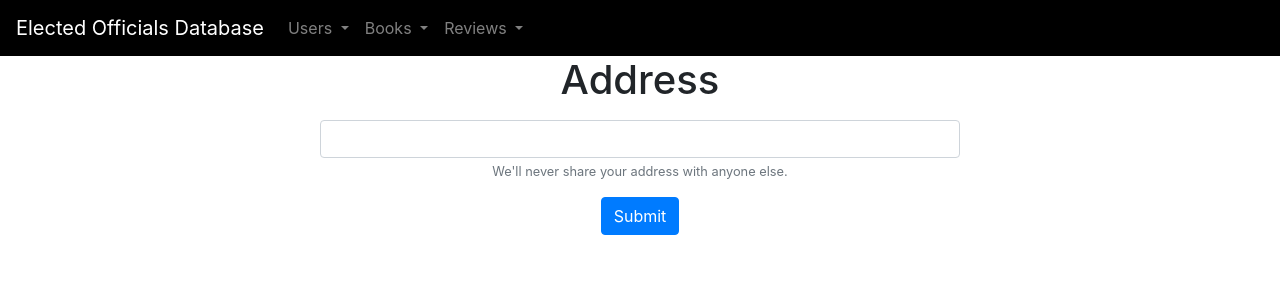
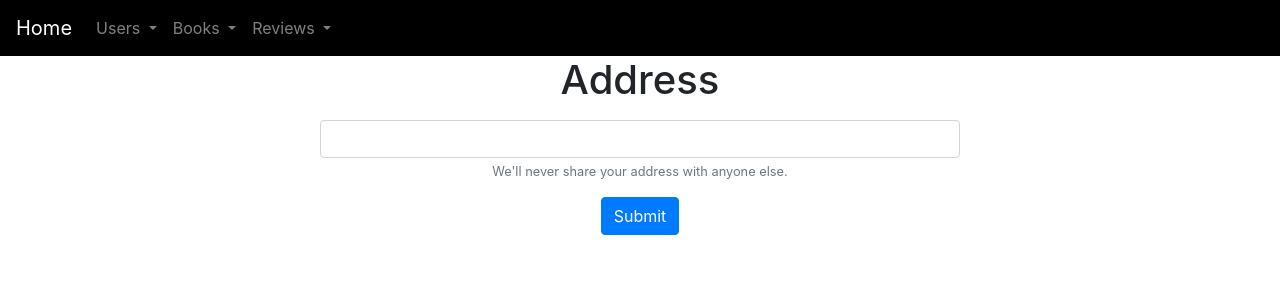
Before and after one commit to teafang/elected-official-database, a Flask app: page / in a window 1280 px wide. Shown: the top 300 px of the page. Run offline with Flask 2, Linux system fonts and the light colour scheme; some libraries are stand-ins or nearby versions.

Commit message:
rerouted navbar-brand (Home) to go to index.html

```diff
--- a/templates/base.html
+++ b/templates/base.html
@@ -12,7 +12,7 @@
   </head>
   <body>
     <nav class="navbar navbar-expand-lg navbar-dark" style="background-color: black;">
-      <a class="navbar-brand" href="#">Elected Officials Database</a>
+      <a class="navbar-brand" href="/">Home</a>
       <button class="navbar-toggler" type="button" data-toggle="collapse" data-target="#navbarSupportedContent" aria-controls="navbarSupportedContent" aria-expanded="false" aria-label="Toggle navigation">
         <span class="navbar-toggler-icon"></span>
       </button>
```
